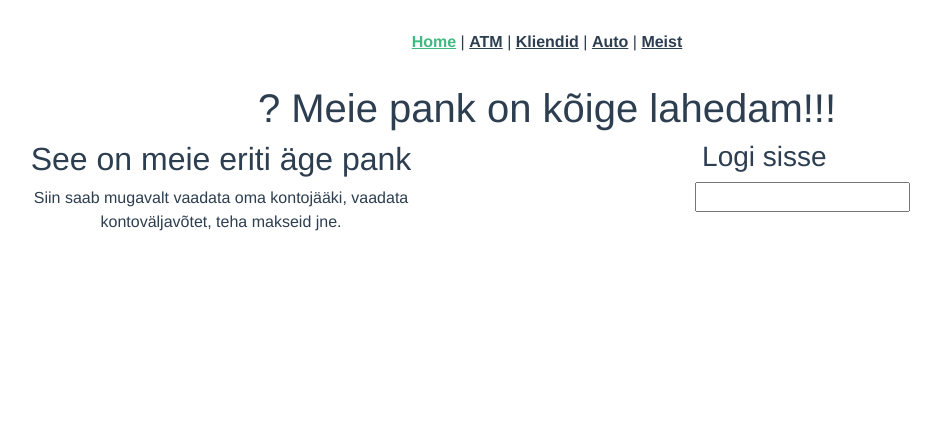
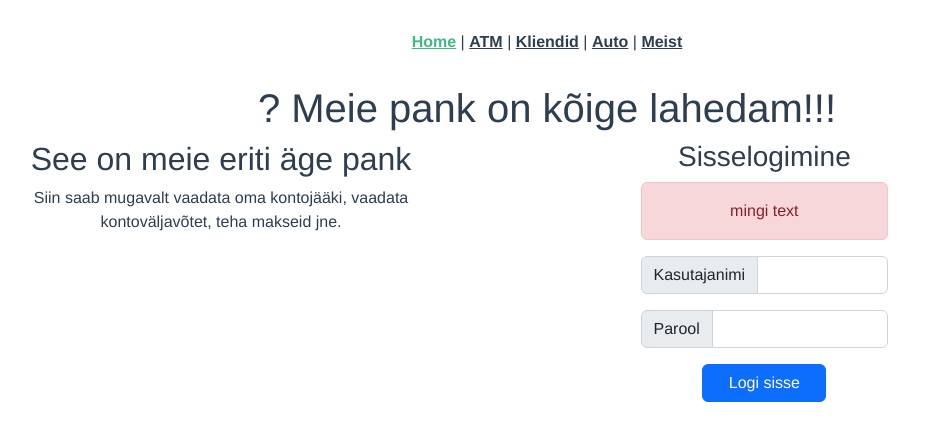
Before and after one commit to raintuur/front_bank_26, a Vue app: page / in a window 1280 px wide. Shown: the top 440 px of the page, without its empty margins (93-1034 px from the left). Built offline with nearby package versions, Linux system fonts and the light colour scheme.

Commit message:
FEB-6 WIP

```diff
--- /dev/null
+++ b/src/components/alert/AlertError.vue
@@ -0,0 +1,13 @@
+<template>
+  <div v-if="message.length > 0" class="alert alert-danger" role="alert">
+    {{message }}
+  </div>
+</template>
+<script>
+export default {
+  name: 'AlertError',
+  props: {
+    message: {}
+  }
+}
+</script>
--- a/src/components/home/LogIn.vue
+++ b/src/components/home/LogIn.vue
@@ -1,11 +1,28 @@
 <template>
   <div>
-    <h3>Logi sisse</h3>
+    <h3>Sisselogimine</h3>
 
     <div class="row justify-content-center">
 
-      <div class="col-lg-3">
-        <input>
+      <div class="col-lg-5">
+
+        <AlertError :message="message"/>
+
+        <div class="input-group mb-3">
+          <span class="input-group-text">Kasutajanimi</span>
+          <input v-model="username" type="text" class="form-control">
+        </div>
+        <div class="input-group mb-3">
+          <span class="input-group-text">Parool</span>
+          <input v-model="password" type="text" class="form-control">
+        </div>
+
+        <div>
+          <div class="d-grid gap-2 col-6 mx-auto">
+            <button v-on:click="login" class="btn btn-primary" type="button">Logi sisse</button>
+          </div>
+        </div>
+
       </div>
 
 
@@ -15,7 +32,42 @@
   </div>
 </template>
 <script>
+import AlertError from "@/components/alert/AlertError";
+
 export default {
-  name: 'LogIn'
+  name: 'LogIn',
+  components: {AlertError},
+  data: function () {
+    return {
+      username: '',
+      password: '',
+      message: 'mingi text'
+
+    }
+  },
+
+  methods: {
+    login: function () {
+
+      this.message = ''
+      if (this.username.length == 0 || this.password.length == 0) {
+        this.message = 'Täida kõik väljad'
+      } else {
+        this.$http.get("/some/path", {
+              params: {
+                someRequestParam1: this.someDataBlockVariable1,
+                someRequestParam2: this.someDataBlockVariable2
+              }
+            }
+        ).then(response => {
+          console.log(response.data)
+        }).catch(error => {
+          console.log(error)
+        });
+      }
+    }
+  }
 }
+
+
 </script>
```
